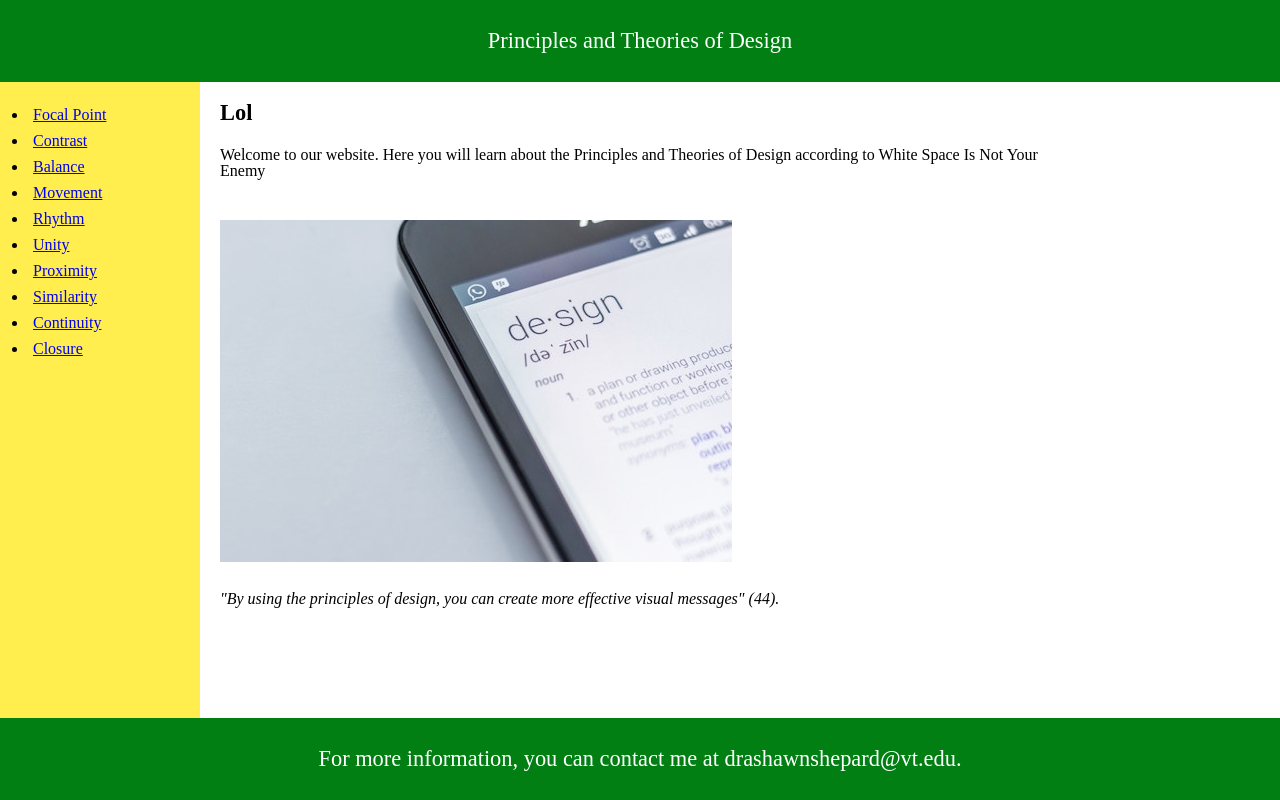
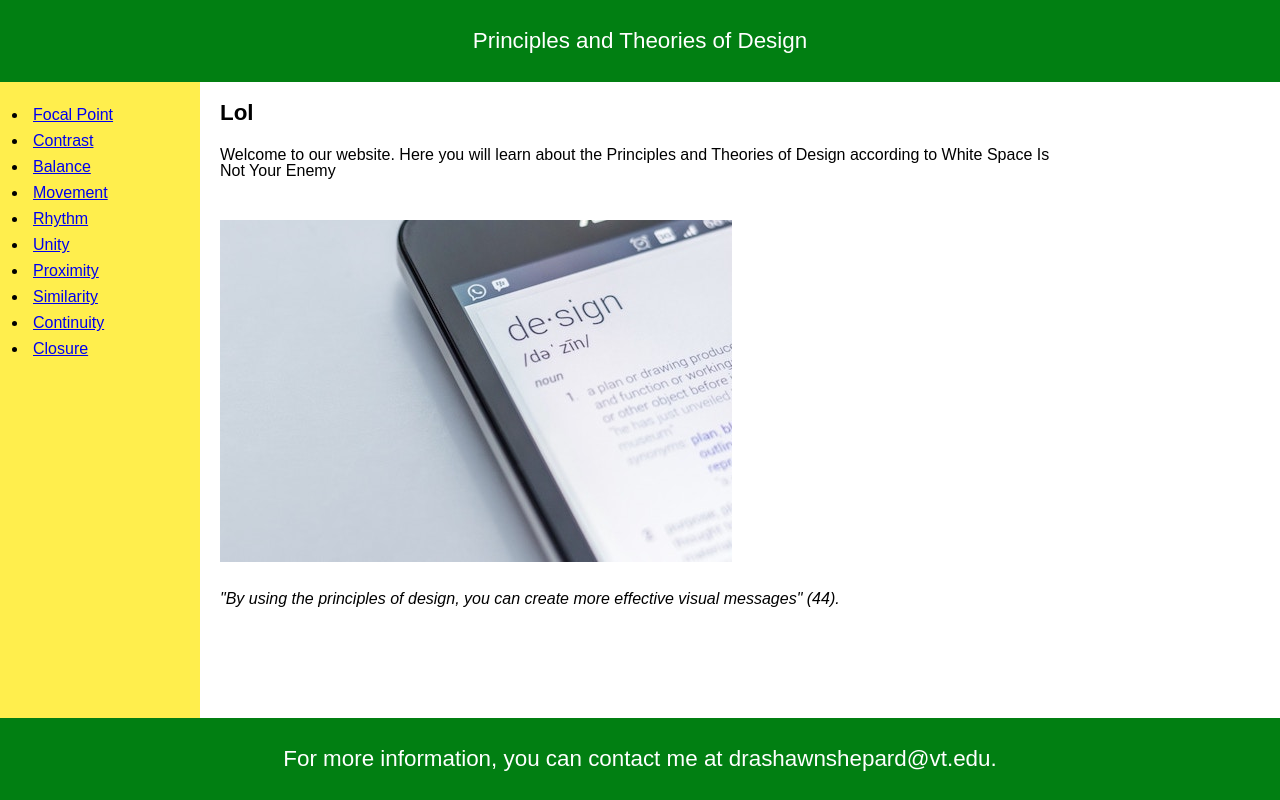
Before and after one commit to drashawnshepard/design-principles, a plain HTML site: page index.html in a window 1280 px wide. Drawn offline with Linux system fonts and the light colour scheme.

Commit message:
Update styles.css
Changed the font

```diff
--- a/styles.css
+++ b/styles.css
@@ -1,5 +1,5 @@
 body {
-  font-family: oswald;
+  font-family: 'Oswald', sans-serif;
 }
 
 .container {
```
